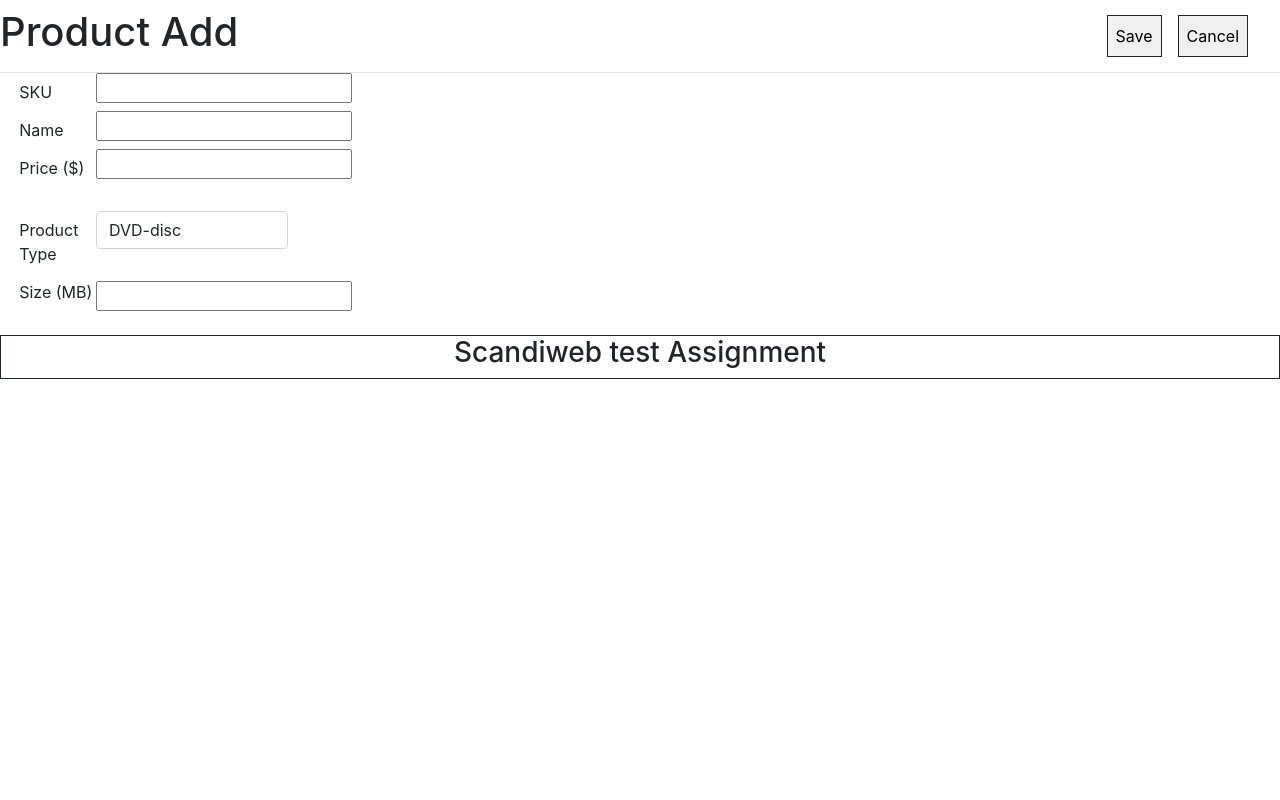
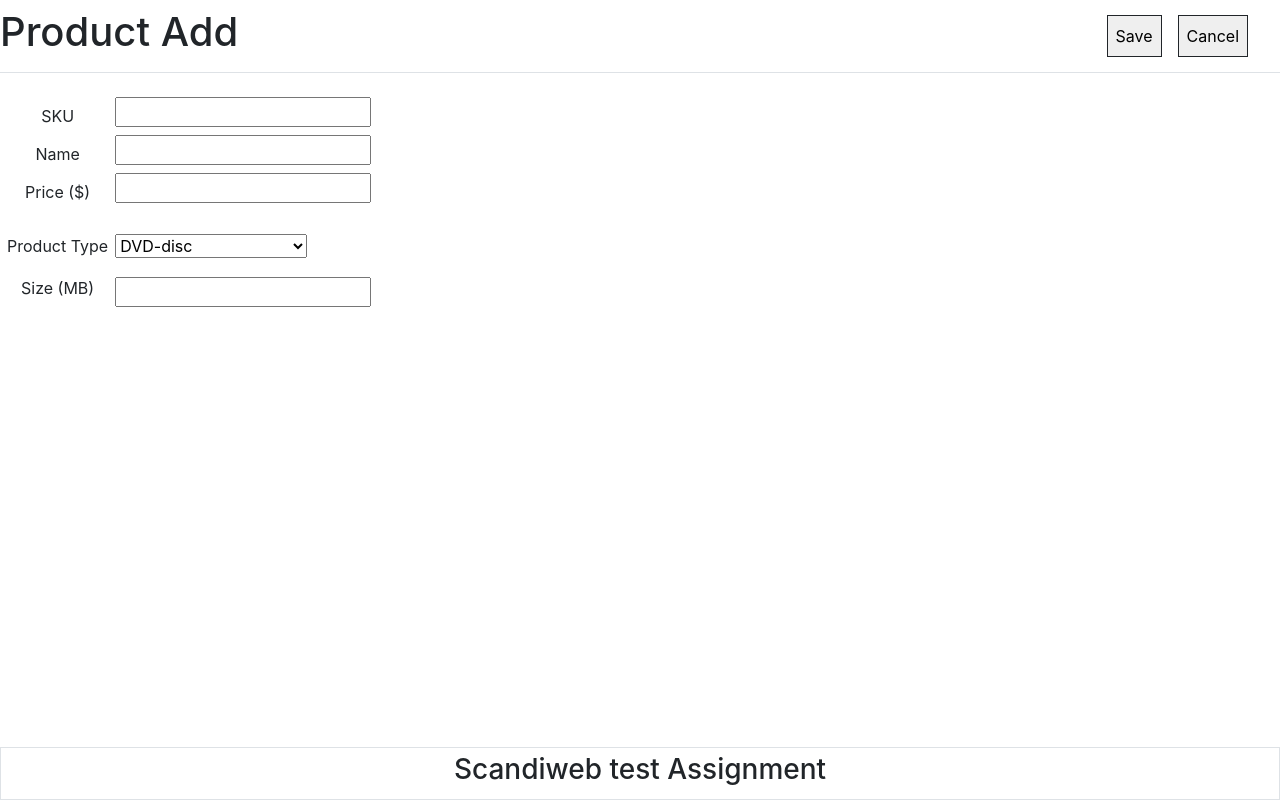
Before and after one commit to NicolasBernstein/Scandiweb-Test, a React (Create React App) app: page /addproduct in a window 1280 px wide. Built offline with nearby package versions, Linux system fonts and the light colour scheme.

Commit message:
Feat: Integrated Axios and form validation

```diff
--- a/package.json
+++ b/package.json
@@ -6,6 +6,7 @@
     "@testing-library/jest-dom": "^5.16.5",
     "@testing-library/react": "^13.4.0",
     "@testing-library/user-event": "^13.5.0",
+    "axios": "^1.3.5",
     "react": "^18.2.0",
     "react-dom": "^18.2.0",
     "react-router-dom": "^6.10.0",
--- a/src/App.css
+++ b/src/App.css
@@ -5,6 +5,20 @@
     user-select: none;
 }
 .labelpos{
-    margin-left: 1.5%;
-    width: 6%;
+    width: 9%;
+    text-align: center;
 }
+
+.errormsg{
+margin-top: 1rem;
+    margin-left: 6rem;
+    color: red;
+    border: 1px solid red;
+    width: fit-content;
+    padding: 0.5rem;
+    display: none;
+}
+#footer{
+    padding: 0.3rem;
+    border: 1px solid #dee2e6;
+}
--- a/src/components/footer.jsx
+++ b/src/components/footer.jsx
@@ -1,7 +1,7 @@
 export default function Footer(){
+    return(
 
-    return(
-<footer className="w-100 border border-dark mt-4 d-flex ">
+<footer className="w-100 fixed-bottom  mt-4 d-flex" id="footer" >
 <div className="h3 text-center w-100">
     Scandiweb test Assignment
 </div>
--- a/src/components/form.jsx
+++ b/src/components/form.jsx
@@ -1,6 +1,12 @@
 import { useState } from "react"
+import axios from "axios";
 export default function Form(){
-const [Productype, setProductType] = useState('1')
+const [Productype, setProductType] = useState('DVD')
+const [sku, Setsku] = useState('');
+const [name, Setname] = useState('');
+const [price, Setprice] = useState('');
+
+
 function changediv(value){
     document.querySelector("#sizediv").style = "display: none;";
     document.querySelector("#weightdiv").style = "display: none;";
@@ -15,49 +21,100 @@
   }
 
 }
+
+
+
+function validate(){
+  var values = document.querySelectorAll(".value");
+  for (var i = 0; i < values.length; i++) {
+    if (values[i].value.length <= 0 && values[i].parentNode.parentNode.parentNode.style.display != "none"  ) {
+      console.log(values[i].parentNode.parentNode.parentNode.style.display);
+      console.log(values[i]);
+      return values[i].name;
+    }
+  }
+  return null;
+}
+
+
+
 function submit(){
-console.log("submitted");
+var value = validate();
+var errordiv = document.querySelector(".errormsg");
+if(value != null){
+  console.log(value, " Is missing");
+  errordiv.style.display = "block";
+  errordiv.innerHTML =  "Please, submit required data in " + value;
+  return;
+}
+errordiv.style.display = "none";
+console.log("continue")
+var formdata = {
+  "sku": sku,
+  "name": name,
+  "price": price,
+  "productype": Productype,
+  "attribute": null
+}
+  if(Productype == "FURNITURE"){
+const height = document.querySelector("#height").value;
+const width = document.querySelector("#width").value;
+const length = document.querySelector("#length").value;
+
+let dimensions = "";
+if (height && width && length) {
+  dimensions = `${height}x${width}x${length}`;
+  formdata.attribute = dimensions;
+}
+  }else if(Productype == "BOOK"){
+    var element = document.querySelector("#weight").value;
+    formdata.attribute = element;
+  }else if(Productype == "DVD"){
+    var element = document.querySelector("#size").value;
+    formdata.attribute = element;
+  }
 }
     return(
-        <form id="product_form" onSubmit={ev =>{
+        <form className="mt-4" id="product_form" onSubmit={ev =>{
             ev.preventDefault();
             submit();
             }}>
             <div className="d-flex flex-row form-group ">
             <label className=" col-form-label labelpos" for='sku' >SKU</label>
             <div className="col-sm-9">
-            <input type="text" name="sku"    ></input>
+            <input type="text" name="Sku" id="sku" className="value" onChange={ev => Setsku(ev.target.value)}></input>
             </div>
             </div>
                         <div className="d-flex flex-row form-group ">
             <label className="col-form-label labelpos" for='name'>Name</label>
             <div className="col-sm-9">
-            <input type="text" name="name"    ></input>
+            <input type="text" name="name" id="Name" className="value" onChange={ev => Setname(ev.target.value)} ></input>
             </div>
             </div>
 
             <div className="d-flex flex-row form-group ">
-            <label className="col-form-label labelpos" for='price'>Price ($)</label>
+            <label className="col-form-label labelpos" for='Price'>Price ($)</label>
             <div className="col-sm-9">
-            <input type="number" name="price"></input>
+            <input type="number" name="Price" id="price" className="value" onChange={ev => Setprice(ev.target.value)}></input>
             </div>
             </div>
 
-            <div className="d-flex flex-row mt-4">
-            <label className="col-form-label labelpos" for='switch'>Product Type</label>
+            <div className="d-flex flex-row mt-3 mb-1 align-items-center">
+            <label className="col-form-label labelpos" for='switch' >Product Type</label>
                 <div className="col-sm-9">
-                <select value={Productype} id="productType" name="switch" className="form-control" style={{width: 12 + "rem"}}  onChange={(event) => {setProductType(event.target.value); changediv(event.target.value);}}>
+                <select value={Productype} id="productType"  name="switch" className="form- value" style={{width: 12 + "rem"}}  onChange={(event) => {setProductType(event.target.value); changediv(event.target.value);}}>
 <option value={"DVD"}>DVD-disc</option>
 <option value={"BOOK"}>Book</option>
 <option value={"FURNITURE"}>Furniture</option>
                 </select>
                 </div>
             </div>
-<div id="sizediv">
+
+<div id="sizediv" style={{display: 'block'}} >
             <div className="d-flex flex-row form-group">
                 <label className="col-form-label labelpos">Size (MB)</label>
                 <div className="col-sm-9">
-                <input type="number" className="mt-2" id="size"></input>
+                <input type="number" name="Size" className="mt-2 value" id="size"></input>
            </div>
             </div>
 </div>
@@ -66,7 +123,7 @@
             <div className="d-flex flex-row form-group"  >
                 <label className="col-form-label labelpos">Weight (KG)</label>
                 <div className="col-sm-9">
-                <input type="number" className="mt-2" id="weight" ></input>
+                <input type="number" name="Weight" className="mt-2 value" id="weight" ></input>
            </div>
             </div>
      </div>
@@ -77,7 +134,7 @@
             <div className="d-flex flex-row form-group">
             <label className="col-form-label labelpos" >Height:</label>
                 <div className="col-sm-9">
-                <input type="number" className="mt-2" id="height"></input>
+                <input type="number" name="Height" className="mt-2 value" id="height" ></input>
            </div>
 
 
@@ -86,7 +143,7 @@
             <div className="d-flex flex-row form-group">
                 <label className="col-form-label labelpos" >Width:</label>
                 <div className="col-sm-9">
-                <input type="number" className="mt-2" id="width"></input>
+                <input type="number" name="Width" className="mt-2 value" id="width"></input>
            </div>
 
 
@@ -96,13 +153,15 @@
             <div className="d-flex flex-row form-group">
             <label className="col-form-label labelpos">Length:</label>
                 <div className="col-sm-9">
-                <input type="number" className="mt-2" id="length"></input>
+                <input type="number" name="Length" className="mt-2 value" id="length"></input>
            </div>
 
 
             </div>
             </div>
 
+          <div className="h6 errormsg" ></div>
+
 
         </form>
     )
--- a/src/components/productlist.jsx
+++ b/src/components/productlist.jsx
@@ -1,8 +1,8 @@
 import React from "react";
 import { useState } from "react";
+import axios from "axios";
 export default function ProductList(){
     const [isCheckboxactive, SetIsCheckboxactive] = useState({});
-    const [Cards, SetCard] = useState({});
     const cardsdata = [
         { id: 1, sku: "ABC123", name: "Product 1", price: 9.99, attribute: "Dimensions:" },
         { id: 2, sku: "DEF456", name: "Product 2", price: 19.99, attribute: "Size:" },
```
Also changed, not shown: 1 other file (tests, documents, lock files or other folders).
